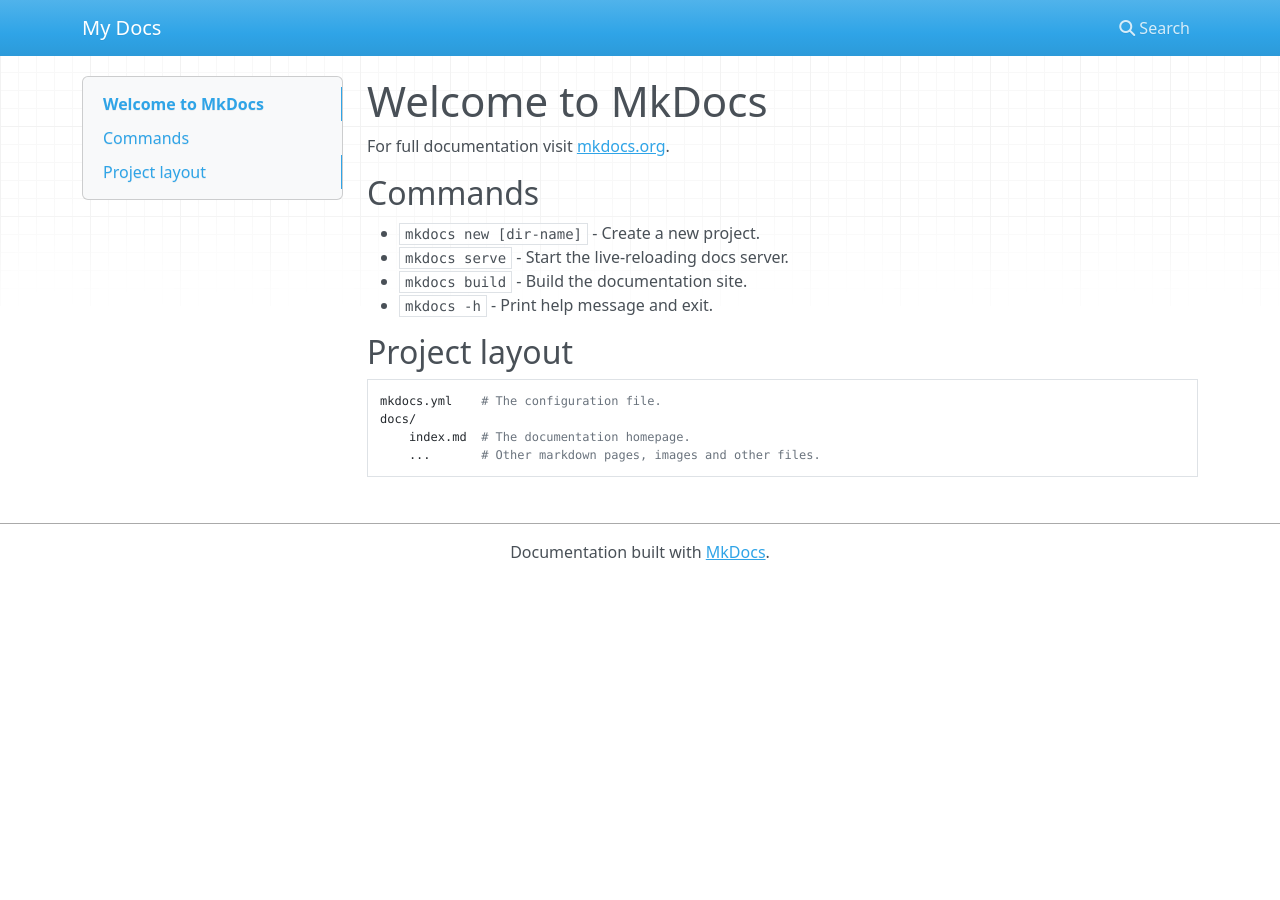
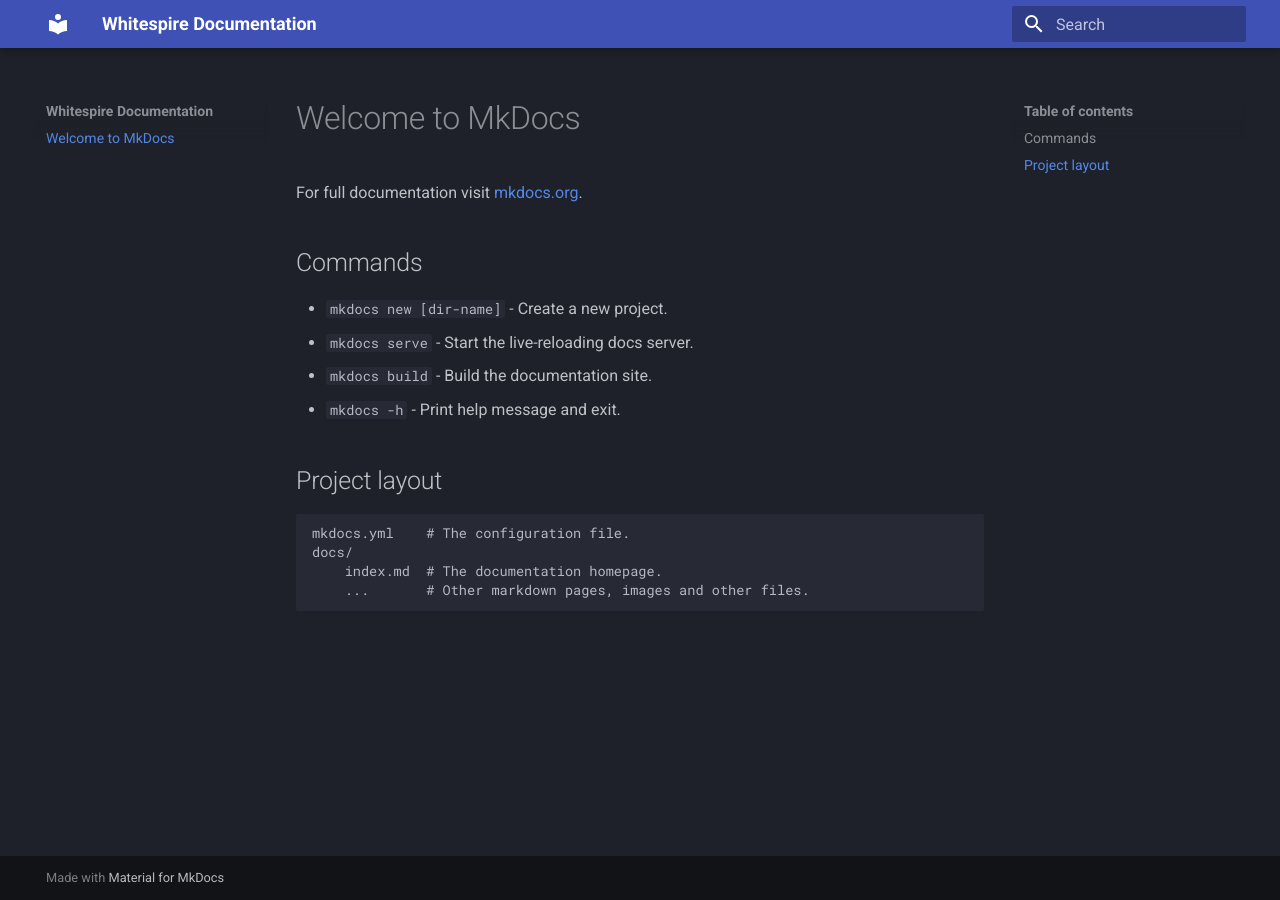
Before and after one commit to HighKingFen-Colo/whitespire-docs, an MkDocs documentation site: the page built from docs/index.md, in a window 1280 px wide. Built offline with MkDocs 1.6.1 and Material for MkDocs 9.7.7, drawn with Linux system fonts in a browser that asks for light colours; nearby versions of some CDN libraries.

Commit message:
Add MkDocs Material Theme

```diff
--- a/mkdocs.yml
+++ b/mkdocs.yml
@@ -1 +1,5 @@
-site_name: My Docs
+site_name: Whitespire Documentation
+theme:
+  name: material
+  palette:
+    scheme: slate
```
